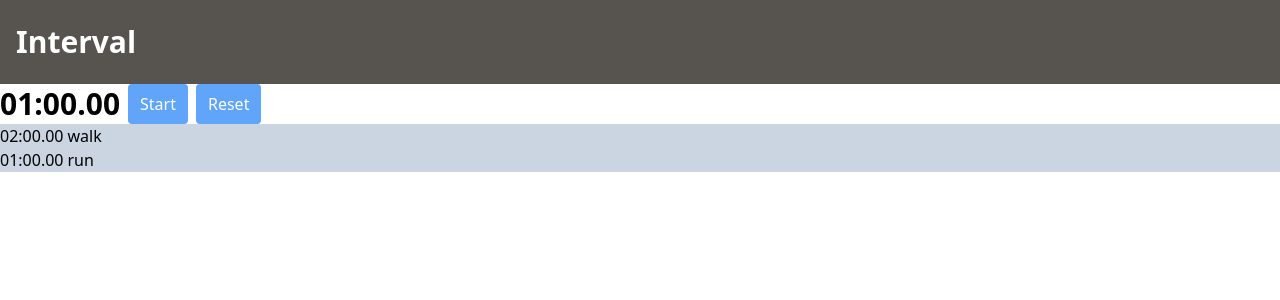
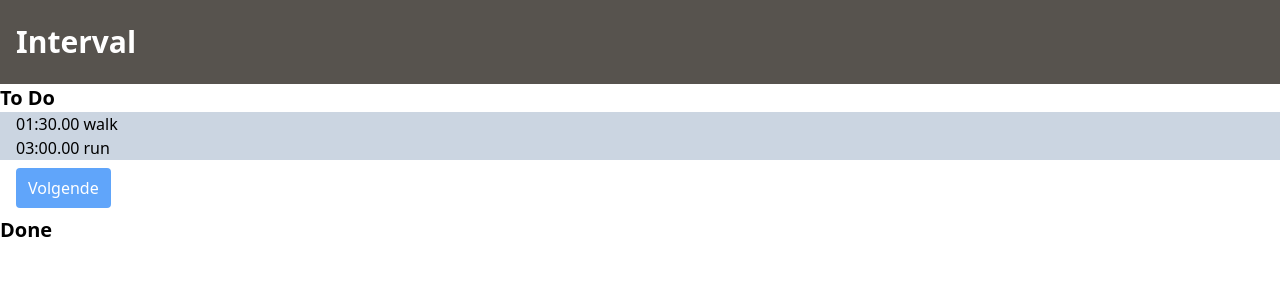
Before and after one commit to rogierborst/interval, a Nuxt app: page / in a window 1280 px wide. Shown: the top 300 px of the page. Built offline with nearby package versions, Linux system fonts and the light colour scheme.

Commit message:
use pinia store

```diff
--- a/app/app.vue
+++ b/app/app.vue
@@ -1,21 +1,45 @@
 <script setup>
-const intervals = [
-    {
-        type: 'walk',
-        length:120,
-    },
-    {
-        type: 'run',
-        length: 60,
-    },
-]
+
+import { useIntervalsStore } from '~/useIntervalsStore.js';
+
+const intervalsStore = useIntervalsStore();
+const {
+    intervals,
+    finishedIntervals,
+    hasActiveInterval
+} = storeToRefs(intervalsStore);
+
+const { activateInterval } = useIntervalsStore();
+
+useHead({ title: 'Interval 🏃🏼‍♂️' });
 </script>
 
 <template>
     <div>
         <NuxtRouteAnnouncer />
         <BaseHeader>Interval</BaseHeader>
-        <Counter :seconds="60" />
-        <Interval v-for="(interval, index) in intervals" :key="index" :type="interval.type" :length="interval.length" />
+
+        <h2 class="font-bold text-xl">To Do</h2>
+        <Interval
+            v-for="(interval, index) in intervals"
+            :key="index"
+            :type="interval.type"
+            :length="interval.length"
+            class="px-4"
+        />
+
+        <div class="px-4 py-2">
+            <Counter v-if="hasActiveInterval" />
+            <BaseButton v-else="!hasActiveInterval" @click="activateInterval">Volgende</BaseButton>
+        </div>
+
+        <h2 class="font-bold text-xl">Done</h2>
+        <Interval
+            v-for="(interval, index) in finishedIntervals"
+            :key="index"
+            :type="interval.type"
+            :length="interval.length"
+            class="px-4"
+        />
     </div>
 </template>
--- a/app/components/Counter.vue
+++ b/app/components/Counter.vue
@@ -1,10 +1,8 @@
 <script setup lang="ts">
-const props = defineProps({
-    seconds: {
-        type: Number,
-        required: true
-    }
-});
+import { useIntervalsStore } from '~/useIntervalsStore';
+const intervalsStore = useIntervalsStore();
+const { activeInterval } = storeToRefs(intervalsStore);
+
 const {
     formattedTime, startTimer, pauseTimer, resetTimer, setTime, isRunning
 } = useTimer();
@@ -13,16 +11,18 @@ const toggleTimer = () => {
     if (isRunning.value) {
         pauseTimer();
     } else {
-        console.log('start timing');
         startTimer();
     }
 }
 
-onMounted(() => setTime(props.seconds));
+onMounted(() => {
+    console.log('mounted', activeInterval);
+    setTime(activeInterval.value.length ?? 0);
+});
 </script>
 
 <template>
-    <div class="flex gap-2 items-center">
+    <div class="flex gap-2 items-center pb-4">
         <div class="text-3xl font-bold">{{ formattedTime }}</div>
         <BaseButton @click="toggleTimer">{{ isRunning ? 'Pauze' : 'Start' }}</BaseButton>
         <BaseButton @click="resetTimer">Reset</BaseButton>
--- /dev/null
+++ b/app/components/TestMe.vue
@@ -0,0 +1,7 @@
+<script setup lang="ts">
+
+</script>
+
+<template>
+<h1>YWEAH</h1>
+</template>
--- /dev/null
+++ b/app/useIntervalsStore.js
@@ -0,0 +1,31 @@
+import { defineStore } from 'pinia';
+
+export const useIntervalsStore = defineStore('intervals', () => {
+    const intervals = ref([
+        {
+            type: 'walk',
+            length: 90,
+        },
+        {
+            type: 'run',
+            length: 180,
+        },
+    ]);
+
+    const activeInterval = ref(null);
+
+    const finishedIntervals = ref([]);
+
+    const hasActiveInterval = computed(() => {
+        return activeInterval.value !== null;
+    });
+
+    const activateInterval = () => {
+        if (activeInterval.value) {
+            finishedIntervals.value.push(activeInterval.value);
+        }
+        activeInterval.value = intervals.value.shift();
+    }
+
+    return { intervals, activeInterval, finishedIntervals, activateInterval, hasActiveInterval };
+});
--- a/nuxt.config.ts
+++ b/nuxt.config.ts
@@ -6,6 +6,10 @@ export default defineNuxtConfig({
         '@nuxt/eslint',
         '@nuxt/fonts',
         '@nuxt/icon',
-    '@nuxtjs/tailwindcss'
-  ]
+        '@nuxtjs/tailwindcss',
+        '@pinia/nuxt'
+    ],
+    tailwindcss: {
+        editorSupport: true,
+    }
 })
--- a/package.json
+++ b/package.json
@@ -14,9 +14,14 @@
     "@nuxt/fonts": "^0.11.4",
     "@nuxt/icon": "^2.0.0",
     "@nuxtjs/tailwindcss": "^6.14.0",
+    "@pinia/nuxt": "^0.11.2",
     "eslint": "^9.34.0",
     "nuxt": "^4.0.3",
+    "pinia": "^3.0.3",
     "vue": "^3.5.20",
     "vue-router": "^4.5.1"
+  },
+  "devDependencies": {
+    "@tailwindcss/language-server": "^0.14.26"
   }
 }
```
Also changed, not shown: tailwind.config.js (added), 1 other file (tests, documents, lock files or other folders). Lines whose indentation alone changed are shown as unchanged.
